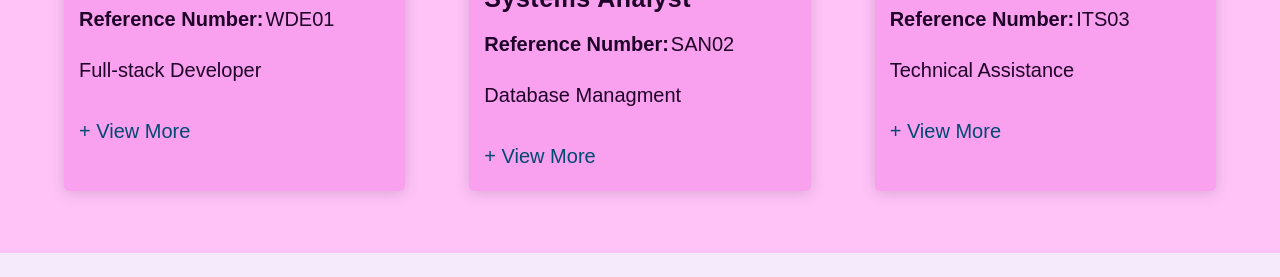
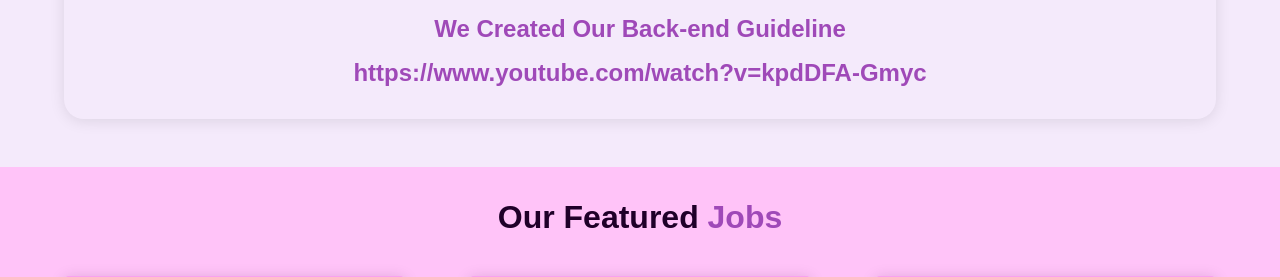
Before and after one commit to AnhPhann/cos10026_cashcats_asign2, a PHP site: page / in a window 1280 px wide. Shown: the part 2084-2361 px from the top of the page. Run offline with PHP 8.4, Linux system fonts and the light colour scheme; data that the repository does not hold is empty.

Commit message:
Update index.php

```diff
--- a/index.php
+++ b/index.php
@@ -64,8 +64,17 @@
             frameborder="0" allow="accelerometer; autoplay; clipboard-write; encrypted-media; gyroscope;
                 picture-in-picture; web-share" allowfullscreen>
         </iframe>
-       <h3 class="video-title"><a href="https://youtu.be/xUUtFcprgjA">We Created Our Website Guideline</a></h3>
+       <h3 class="video-title"><a href="https://youtu.be/xUUtFcprgjA">We Created Our Website Interfere Guideline</a></h3>
        <h3 class="video-title"><a href="https://youtu.be/xUUtFcprgjA">https://youtu.be/xUUtFcprgjA</a></h3>
+    </section>
+
+    <section class="large-video">
+       <iframe width="560" height="315" src="https://www.youtube.com/embed/kpdDFA-Gmyc" title="YouTube video player"
+            frameborder="0" allow="accelerometer; autoplay; clipboard-write; encrypted-media; gyroscope;
+                picture-in-picture; web-share" allowfullscreen>
+        </iframe>
+       <h3 class="video-title"><a href="https://www.youtube.com/watch?v=kpdDFA-Gmyc">We Created Our Back-end Guideline</a></h3>
+       <h3 class="video-title"><a href="https://www.youtube.com/watch?v=kpdDFA-Gmyc">https://www.youtube.com/watch?v=kpdDFA-Gmyc</a></h3>
     </section>
 </article>
 
```
